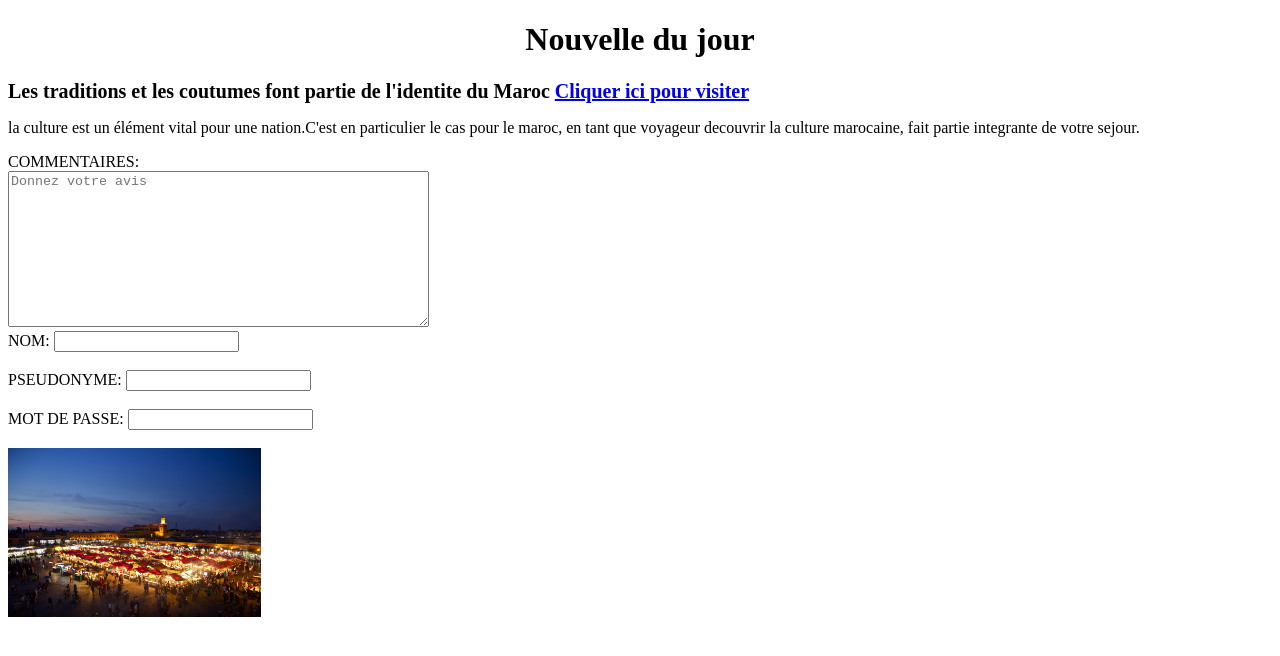
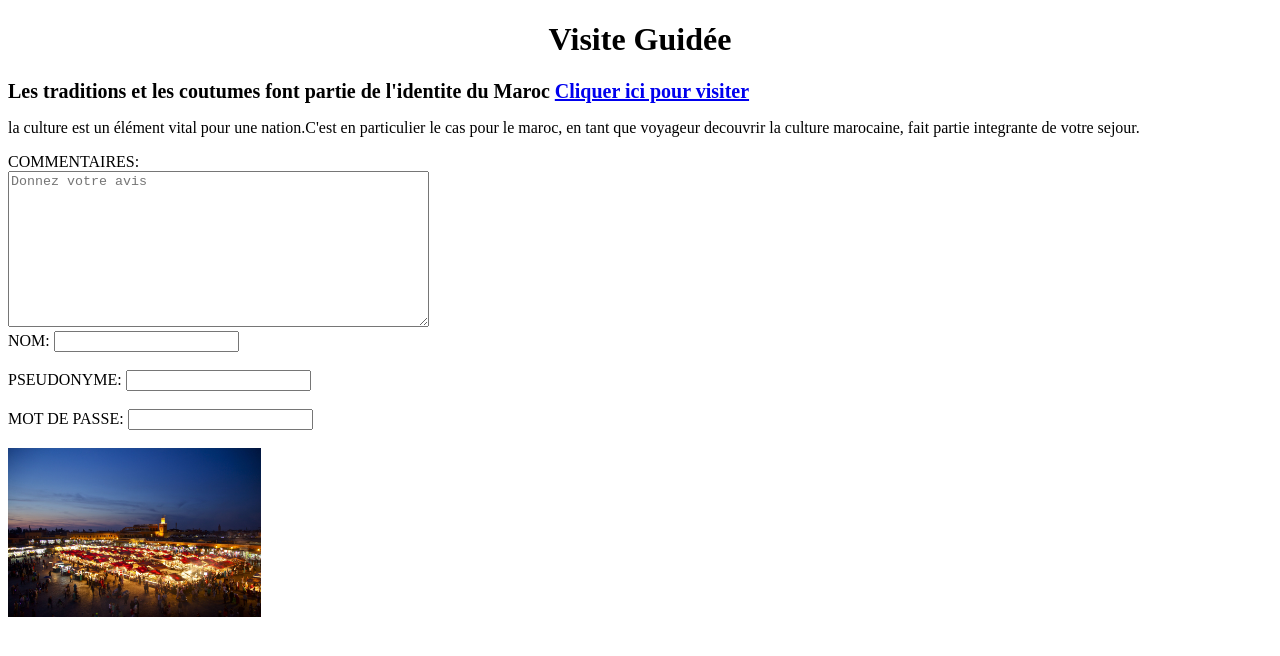
Before and after one commit to Kowa12/Mapage, a plain HTML site: page index.html in a window 1280 px wide. Drawn offline with Linux system fonts and the light colour scheme.

Commit message:
index.html

```diff
--- a/index.html
+++ b/index.html
@@ -2,10 +2,10 @@
 <html>
 <head>
   <meta charset="UTF-8">
-  <title>ma page</title>
+  <title>Ma carte, Mon pays</title>
  </head>
  <body>
-   <h1 style="text-align: center;">Nouvelle du jour </h1>
+   <h1 style="text-align: center;">Visite Guidée </h1>
    <h2 style="font-size: 15pt;">Les traditions et les coutumes font partie de l'identite du Maroc
    <a href="https://www.lesjardinsdelamedina.com/blog/2018/12/20/20-choses-a-savoir-sur-le-maroc"> Cliquer ici pour visiter </a></h2>
 		 <p style=":green;">la culture est un élément vital pour une nation.C'est en particulier le cas pour le maroc, en tant que voyageur decouvrir la culture marocaine, fait partie integrante de votre sejour.</p>
```
